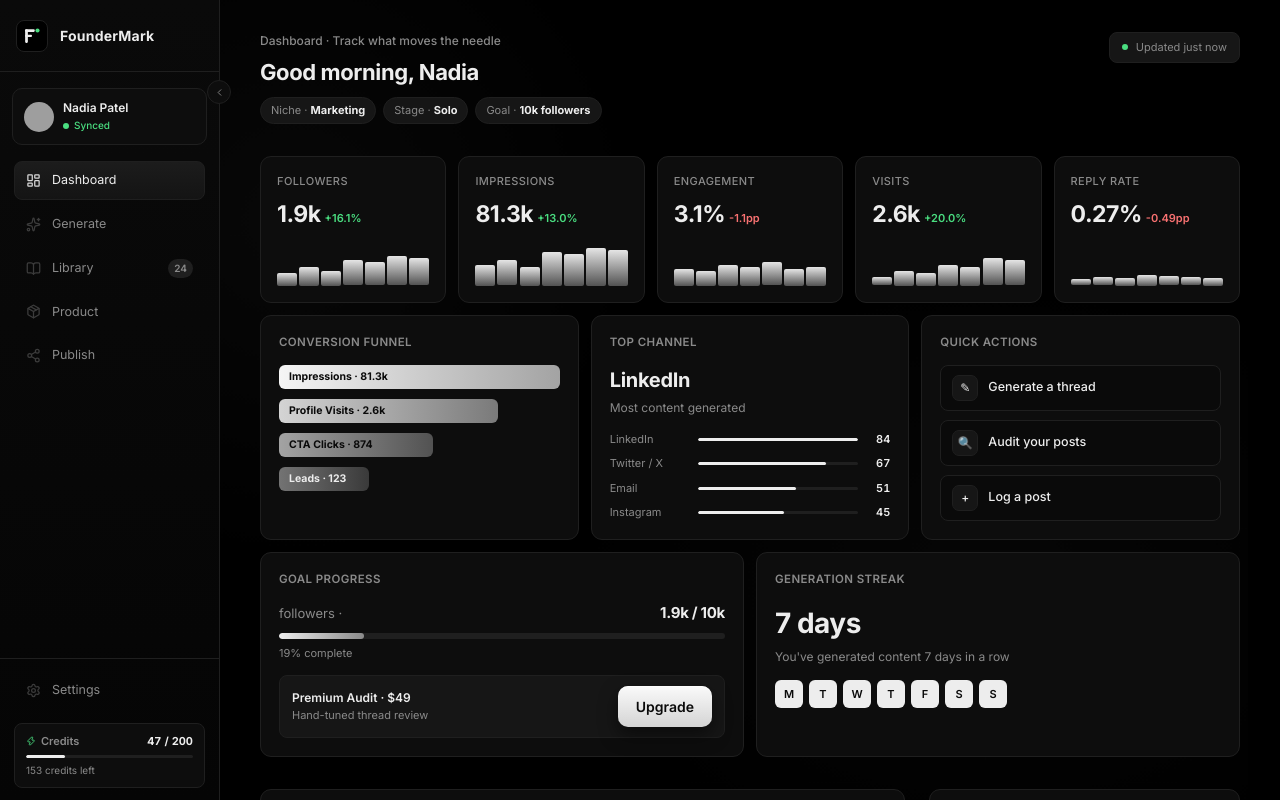
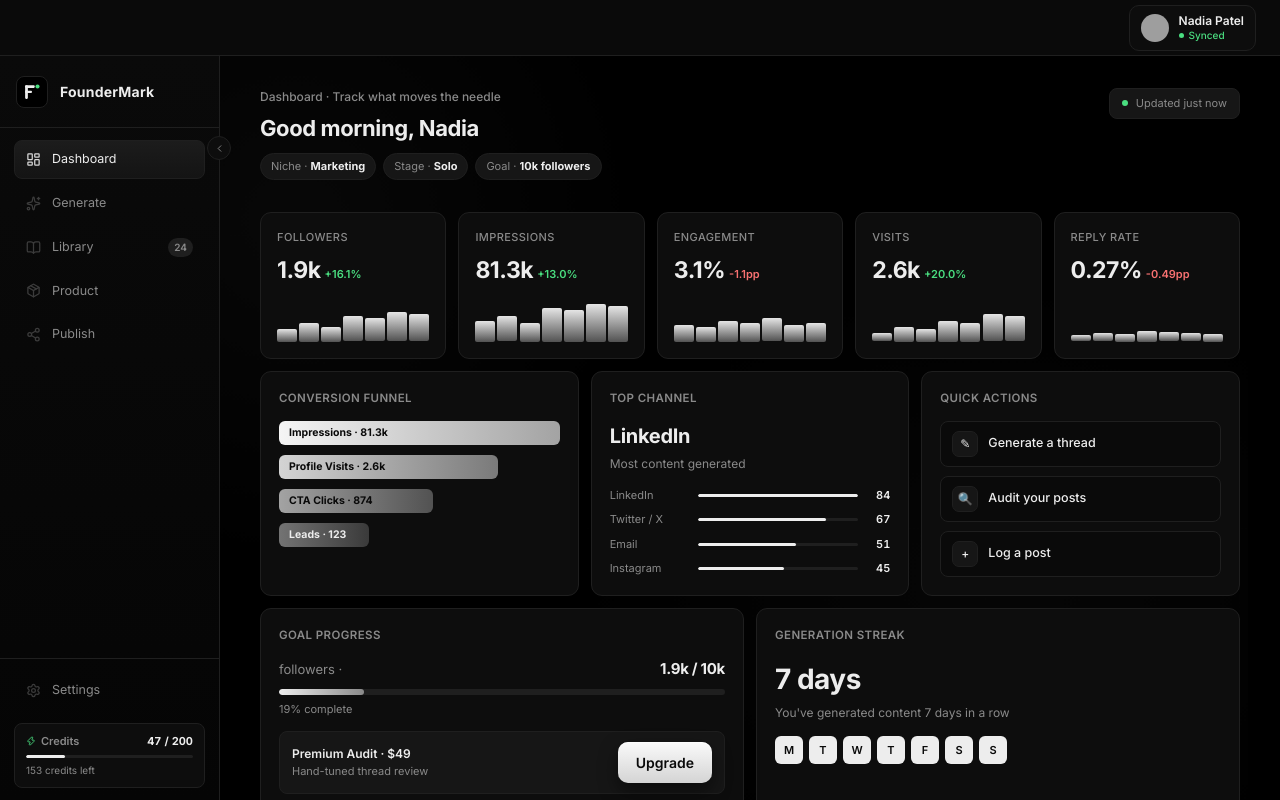
Before and after one commit to SNDP-Design/foundermark, a Next.js app: page / in a window 1280 px wide. Built offline with nearby package versions, Linux system fonts and the light colour scheme; grey boxes are pictures that could not be loaded.

Commit message:
Local Commit: 2026-06-06T11:11:31.896Z - Moved user profile (Nadia Patel) to a top header bar fixed at the top right corner of the screen - Removed the profile pill from the Sidebar and added a persistent header in AppLayout with the avatar, name, and "Synced" status

```diff
--- a/src/components/AppLayout.tsx
+++ b/src/components/AppLayout.tsx
@@ -7,13 +7,34 @@ interface AppLayoutProps {
 
 export default function AppLayout({ children }: AppLayoutProps) {
   return (
-    <div className="flex h-screen overflow-hidden" style={{ background: '#000000' }}>
-      <Sidebar />
-      <main className="flex-1 overflow-y-auto min-w-0 relative z-10">
-        <div className="max-w-screen-2xl mx-auto px-6 lg:px-8 xl:px-10 py-8">
-          {children}
+    <div className="flex flex-col h-screen overflow-hidden" style={{ background: '#000000' }}>
+      {/* Top Header */}
+      <header className="flex items-center justify-end h-[56px] px-6 border-b border-[#1f1f1f] shrink-0 z-30" style={{ background: '#0a0a0a' }}>
+        <div className="flex items-center gap-[10px] border border-[#1f1f1f] rounded-[10px] px-[11px] py-[7px]" style={{ background: '#0d0d0d' }}>
+          <img
+            src="https://img.rocket.new/generatedImages/rocket_gen_img_1bee6f5b2-1772814263694.png"
+            alt="Nadia Patel"
+            className="w-[28px] h-[28px] rounded-full flex-shrink-0 object-cover"
+          />
+          <div className="flex flex-col min-w-0">
+            <p className="text-[12px] font-semibold text-[#ededed] leading-tight">Nadia Patel</p>
+            <span className="text-[10px] font-medium flex items-center gap-[5px]" style={{ color: '#4ade80' }}>
+              <span className="w-[5px] h-[5px] rounded-full flex-shrink-0" style={{ background: '#4ade80' }} />
+              Synced
+            </span>
+          </div>
         </div>
-      </main>
+      </header>
+
+      {/* Body */}
+      <div className="flex flex-1 overflow-hidden">
+        <Sidebar />
+        <main className="flex-1 overflow-y-auto min-w-0 relative z-10">
+          <div className="max-w-screen-2xl mx-auto px-6 lg:px-8 xl:px-10 py-8">
+            {children}
+          </div>
+        </main>
+      </div>
     </div>
   );
 }
--- a/src/components/Sidebar.tsx
+++ b/src/components/Sidebar.tsx
@@ -71,20 +71,6 @@ export default function Sidebar() {
           </span>
         }
       </div>
-
-      {/* Credits pill */}
-      {!collapsed &&
-      <div className="mx-3 mt-4 mb-1 border border-[#1f1f1f] rounded-[10px] p-[11px] flex items-center gap-[9px]" style={{ background: '#0d0d0d' }}>
-          <img src="https://img.rocket.new/generatedImages/rocket_gen_img_1bee6f5b2-1772814263694.png" alt="Nadia Patel" className="w-[30px] h-[30px] rounded-full flex-shrink-0 object-cover" />
-          <div className="flex-1 min-w-0">
-            <p className="text-[12px] font-semibold text-[#ededed] leading-tight truncate">Nadia Patel</p>
-            <span className="text-[10px] font-medium flex items-center gap-[5px] mt-[3px]" style={{ color: '#4ade80' }}>
-              <span className="w-[6px] h-[6px] rounded-full flex-shrink-0" style={{ background: '#4ade80' }} />
-              Synced
-            </span>
-          </div>
-        </div>
-      }
 
       {/* Nav items */}
       <nav className="flex-1 px-[14px] py-3 flex flex-col gap-[5px]">
```
